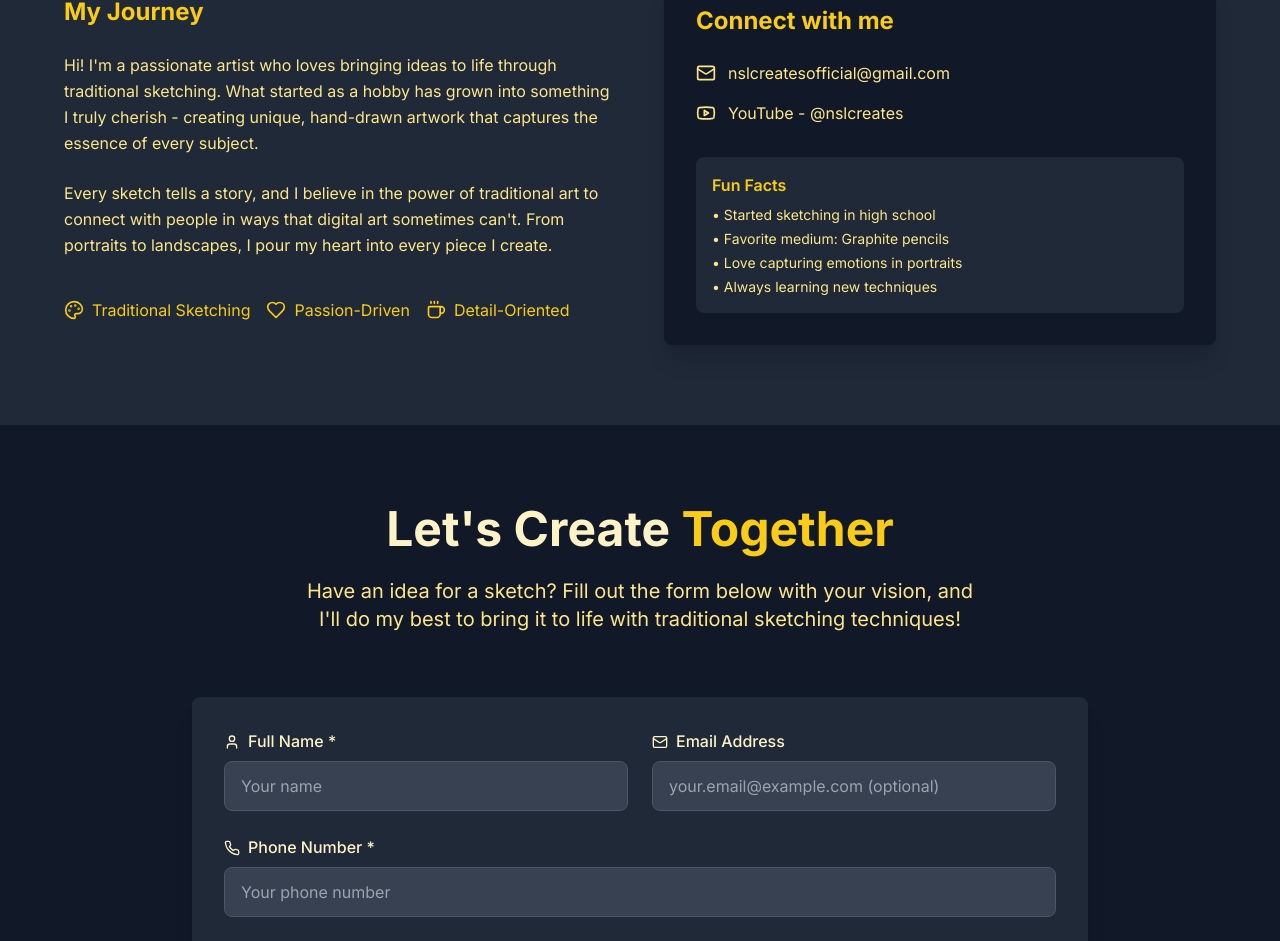
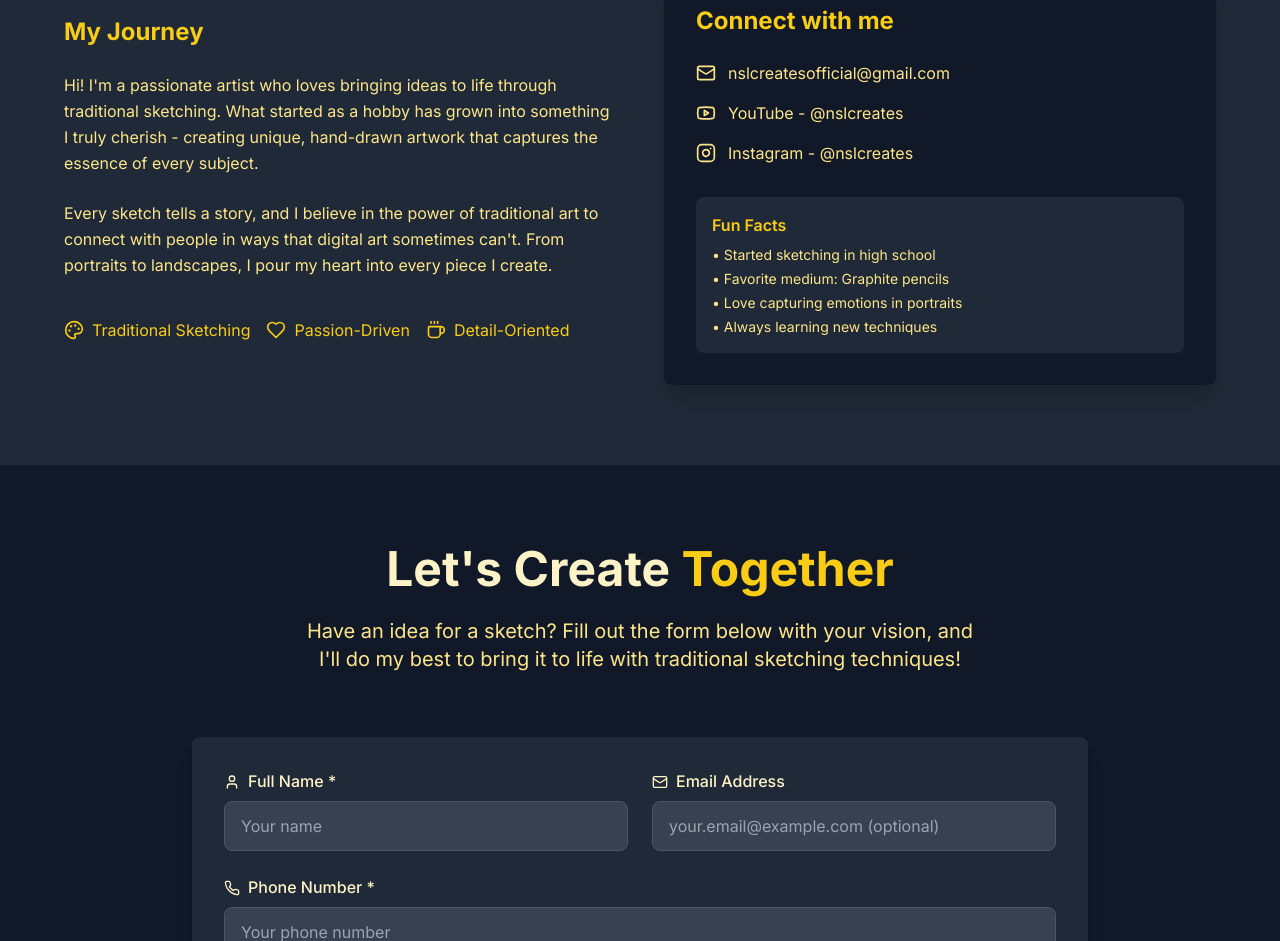
Before and after one commit to NSLcreates/NSLforge-lite, a React (Vite) app: page / in a window 1280 px wide. Shown: the part 3642-4583 px from the top of the page. Built offline with nearby package versions, Linux system fonts and the light colour scheme.

Commit message:
Remove Instagram link
Removed Instagram link from the About section.

```diff
--- a/src/components/About.tsx
+++ b/src/components/About.tsx
@@ -1,6 +1,6 @@
 
 import { motion } from 'framer-motion';
-import { Palette, Heart, Coffee, Youtube, Mail } from 'lucide-react';
+import { Palette, Heart, Coffee, Youtube, Mail, Instagram } from 'lucide-react';
 
 export const About = () => {
   return (
@@ -79,6 +79,15 @@ export const About = () => {
                 <Youtube className="w-5 h-5" />
                 <span>YouTube - @nslcreates</span>
               </a>
+              <a
+                href="https://instagram.com/nslcreates"
+                target="_blank"
+                rel="noopener noreferrer"
+                className="flex items-center gap-3 text-amber-200 hover:text-yellow-400 transition-colors"
+              >
+                <Instagram className="w-5 h-5" />
+                <span>Instagram - @nslcreates</span>
+              </a>
             </div>
 
             <div className="mt-8 p-4 bg-gray-800 rounded-lg">
```
